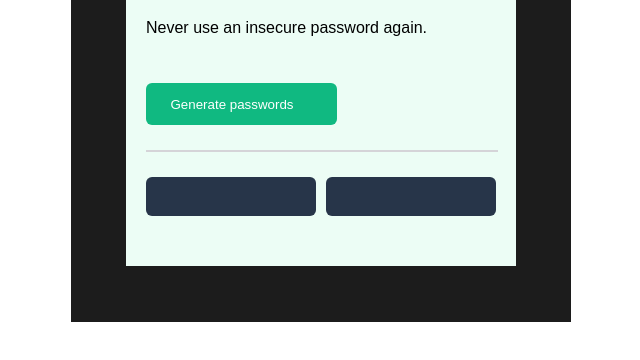
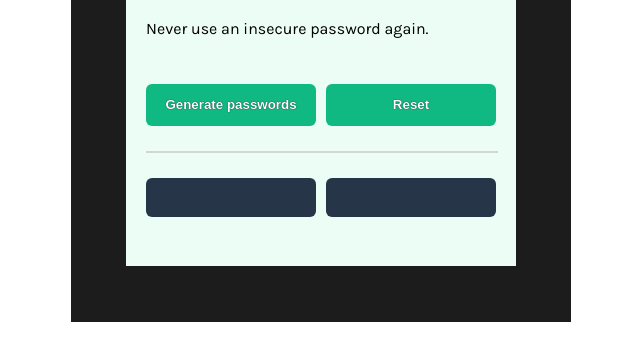
Before and after one commit to f8makinde/Password-Generator, a plain HTML site: page index.html in a window 1280 px wide. Shown: the part 186-546 px from the top of the page, without its empty margins (319-959 px from the left). Drawn offline with Linux system fonts and the light colour scheme; a web font is replaced by a local one.

Commit message:
added javascript

```diff
--- a/index.css
+++ b/index.css
@@ -1,10 +1,8 @@
 .container{
-    background-color: rgba(28, 28, 28, 1);  height: 550px;
+    background-color: rgba(28, 28, 28, 1);
+     height: 550px;
     width: 500px;
     height: 500px;
-    left: 61px;
-    top: 64px;
-    border-radius: 0px;
     display: block;
     margin: 0 auto;
 
@@ -14,7 +12,6 @@
     height: 350px;
     width: 350px;
     top: 54px;
-    border-radius: 0px;
     display: block;
     margin: 0 auto;
     font-family: 'Karla', sans-serif;
@@ -26,70 +23,52 @@
 h1{
   height: 80px;
   width: 354px;
-  top: 115px;
   color: rgba(43, 40, 58, 1);
   line-height: 40px;
 }
 
 strong{
-  height: 80px;
   width: 354px;
-  top: 115px;
-  border-radius: nullpx;
   color: rgba(16, 185, 129, 1);
   line-height: 86%;
-}
-p{
-    font-family:sans-serif;
 }
 button{
  background: rgba(16, 185, 129, 1);
  height: 42px;
- width: 191px;
- left: 52px;
+ width: 170px;
  margin-top: 50px;
  border-radius: 6px;
  padding: 9px, 17px, 9px, 15px;
  border: none;
+ color: white;
+ font-weight: bold;
+ text-shadow: 0px 0px 1px black;
 
 }
 #section-one{
   position: relative;
-  margin-top: -20px;
+   margin-top: -20px;
   margin-bottom: 25px;
+  display: flex;
+  flex-direction: row;
+  justify-content: space-between;
 }
-hr{
+  hr{
     color: #D5D4D8;
-    height: 0px;
     border: 1px solid rgba(213, 212, 216, 1);
     width: 350px;
-    left: 52px;
-    top: 361px;
-    border-radius: nullpx;
-
 }
-#generate-psw{
- height: 24px;
- width: 160px;
- left: 15px;
- top: 9px;
- color: #FFFFFF;
- }
 #first-psw{
   height: 39px;
   width: 170px;
-  left: 52px;
-  top: 396px;
   border-radius: 6px;
   background: rgba(39, 53, 73, 1);
- color: white;
+  color: white;
 }
 
 #second-psw{
   height: 39px;
   width: 170px;
-  left: 287px;
-  top: 396px;
   border-radius: 6px;
   background: rgba(39, 53, 73, 1);
   color: white;
--- a/index.html
+++ b/index.html
@@ -20,7 +20,10 @@
         </h1>
         <p>Never use an insecure password again.</p>
         <div id="section-one">
-            <button onclick="psw()"><p id="generate-psw">Generate passwords</p></button>
+            <button onclick="psw()">Generate passwords</button>
+                    <button onclick="rst()">
+            Reset
+        </button>
         </div>
 
         <hr>
--- a/index.js
+++ b/index.js
@@ -3,6 +3,7 @@ const characters = ["A","B","C","D","E","F","G","H","I","J","K","L","M","N","O"
 
 let firstPswEl = document.getElementById("first-psw");
 let secondPswEl = document.getElementById("second-psw")
+
 
   function psw(){
     for(let i = 1; i <= 15; i++){
@@ -13,3 +14,10 @@ let secondPswEl = document.getElementById("second-psw")
       }
 
 }
+
+
+
+function rst(){
+    firstPswEl.textContent = "";
+    secondPswEl.textContent = "";
+}
```
